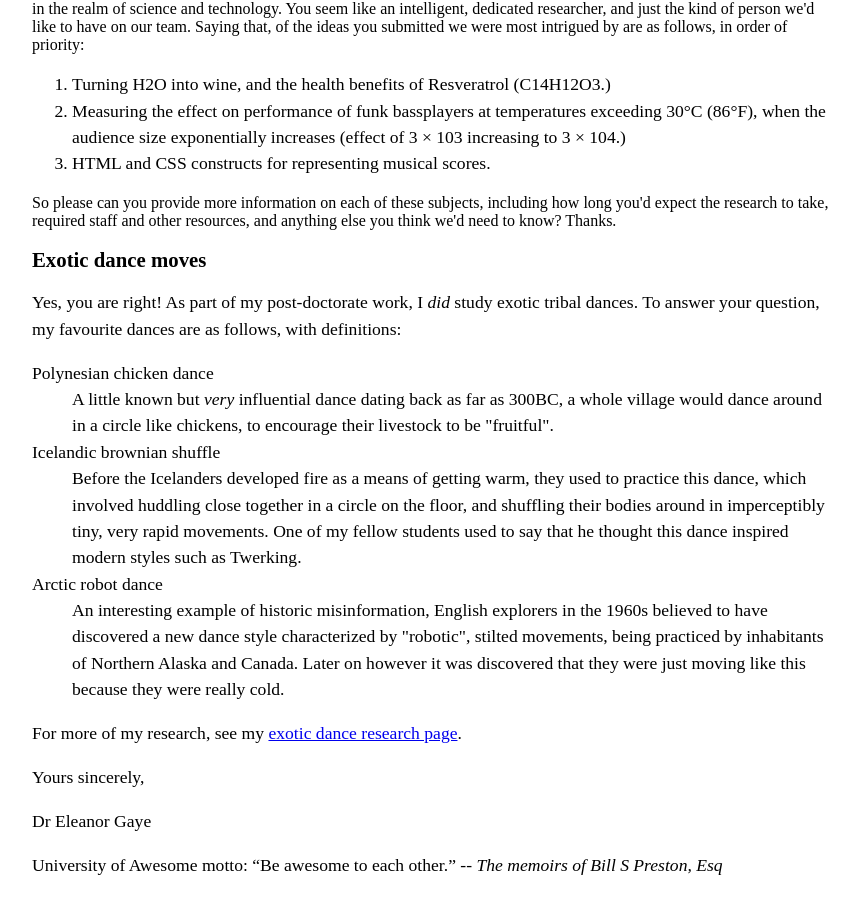
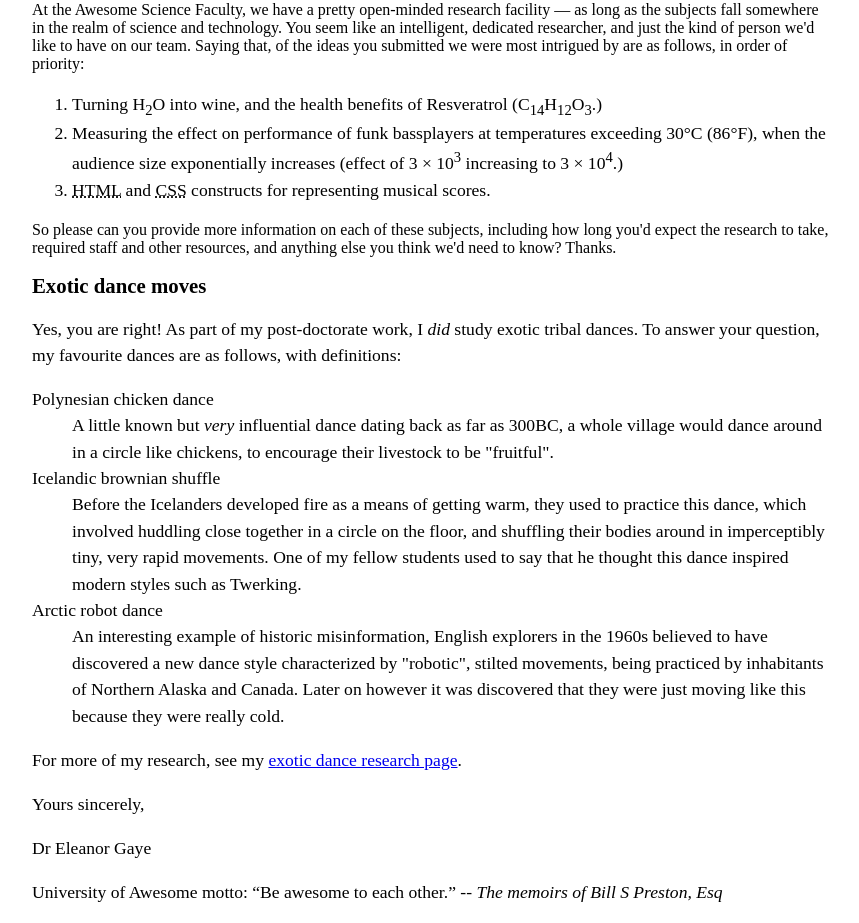
Before and after one commit to Piertotum-Locomotor/git-tutorial, a website built with Vite: page index.html in a window 1280 px wide. Shown: the part 902-1825 px from the top of the page, without its empty margins (208-1067 px from the left). Before the commit the page ends 1798 px from the top, so only its background shows below. Built offline with nearby package versions, Linux system fonts and the light colour scheme.

Commit message:
abbr sub sup

```diff
--- a/index.html
+++ b/index.html
@@ -1,3 +1,4 @@
+<!DOCTYPE html>
 <html>
     <head>
         <meta charset="utf-8" />
@@ -64,9 +65,9 @@ You can find more information about <a href="http://example.com">important unive
 At the Awesome Science Faculty, we have a pretty open-minded research facility — as long as the subjects fall somewhere in the realm of science and technology. You seem like an intelligent, dedicated researcher, and just the kind of person we'd like to have on our team. Saying that, of the ideas you submitted we were most intrigued by are as follows, in order of priority:
 
 <ol>
-<li>Turning H2O into wine, and the health benefits of Resveratrol (C14H12O3.)</li>
-<li>Measuring the effect on performance of funk bassplayers at temperatures exceeding 30°C (86°F), when the audience size exponentially increases (effect of 3 × 103 increasing to 3 × 104.)</li>
-<li>HTML and CSS constructs for representing musical scores.</li>
+<li>Turning H<sub>2</sub>O into wine, and the health benefits of Resveratrol (C<sub>14</sub>H<sub>12</sub>O<sub>3</sub>.)</li>
+<li>Measuring the effect on performance of funk bassplayers at temperatures exceeding 30°C (86°F), when the audience size exponentially increases (effect of 3 × 10<sup>3</sup> increasing to 3 × 10<sup>4</sup>.)</li>
+<li><abbr title="HyperText Markup Language">HTML</abbr> and <abbr title="Cascading Style Sheets">CSS</abbr> constructs for representing musical scores.</li>
 </ol>
 
 So please can you provide more information on each of these subjects, including how long you'd expect the research to take, required staff and other resources, and anything else you think we'd need to know? Thanks.
@@ -80,7 +81,7 @@ Yes, you are right! As part of my post-doctorate work, I <em>did</em> study exot
 <dl>
 <dt>Polynesian chicken dance</dt>
 <dd>
-A little known but <em>very</em> influential dance dating back as far as 300BC, a whole village would dance around in a circle like chickens, to encourage their livestock to be "fruitful".
+A little known but <em>very</em> influential dance dating back as far as 300<abbr>BC</abbr>, a whole village would dance around in a circle like chickens, to encourage their livestock to be "fruitful".
 </dd>
 <dt>Icelandic brownian shuffle</dt>
 <dd>
@@ -105,7 +106,7 @@ Dr Eleanor Gaye
 </p>
 
 <p>
-University of Awesome motto: <q>Be awesome to each other.</q> -- <cite>The memoirs of Bill S Preston, Esq</cite>
+University of Awesome motto: <q>Be awesome to each other.</q> -- <cite>The memoirs of Bill S Preston, <abbr>Esq</abbr></cite>
 </p>
 
     </body>
```
